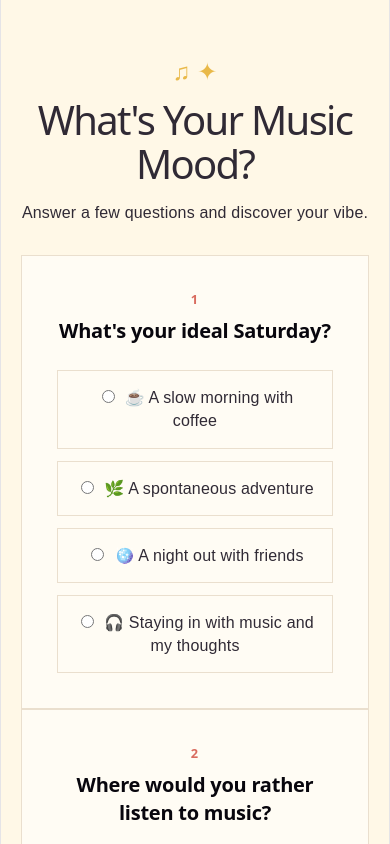
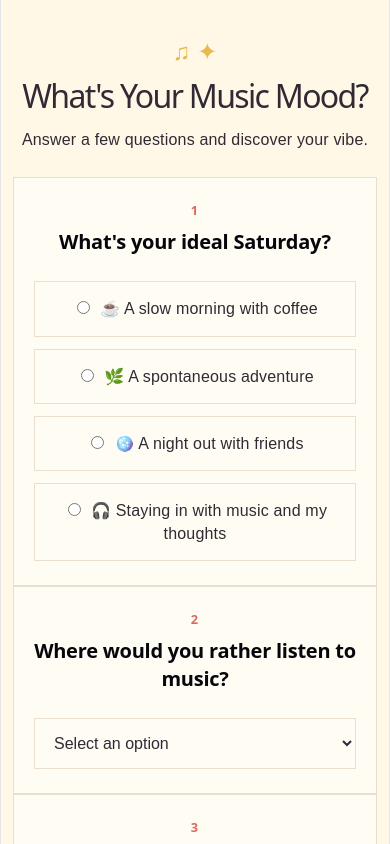
Before and after one commit to PeachyPeony/music-mood-quiz, a React (Vite) app: page / in a window 390 px wide. Shown: the top 844 px of the page. Built offline with nearby package versions, Linux system fonts and the light colour scheme.

Commit message:
Add responsive quiz styles

```diff
--- a/src/Quiz.css
+++ b/src/Quiz.css
@@ -182,3 +182,22 @@ form button:hover {
   margin: 8px 0;
   line-height: 1.5;
 }
+
+/* Responsive design */
+@media (max-width: 600px) {
+  header {
+    padding: 40px 16px 25px;
+  }
+
+  header h1 {
+    font-size: 2rem;
+  }
+
+  main {
+    padding: 0 12px 40px;
+  }
+
+  main section {
+    padding: 24px 20px;
+  }
+}
```
